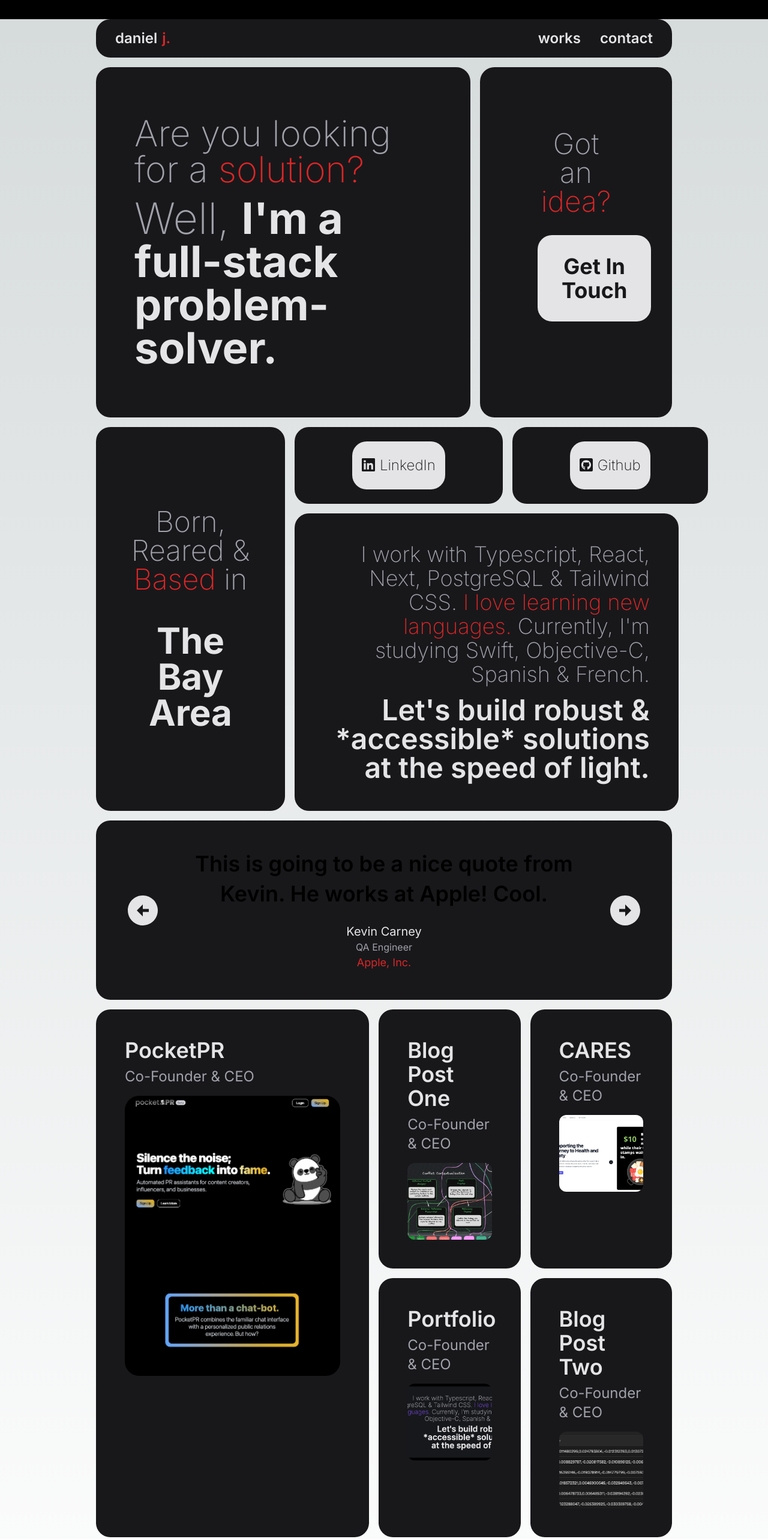
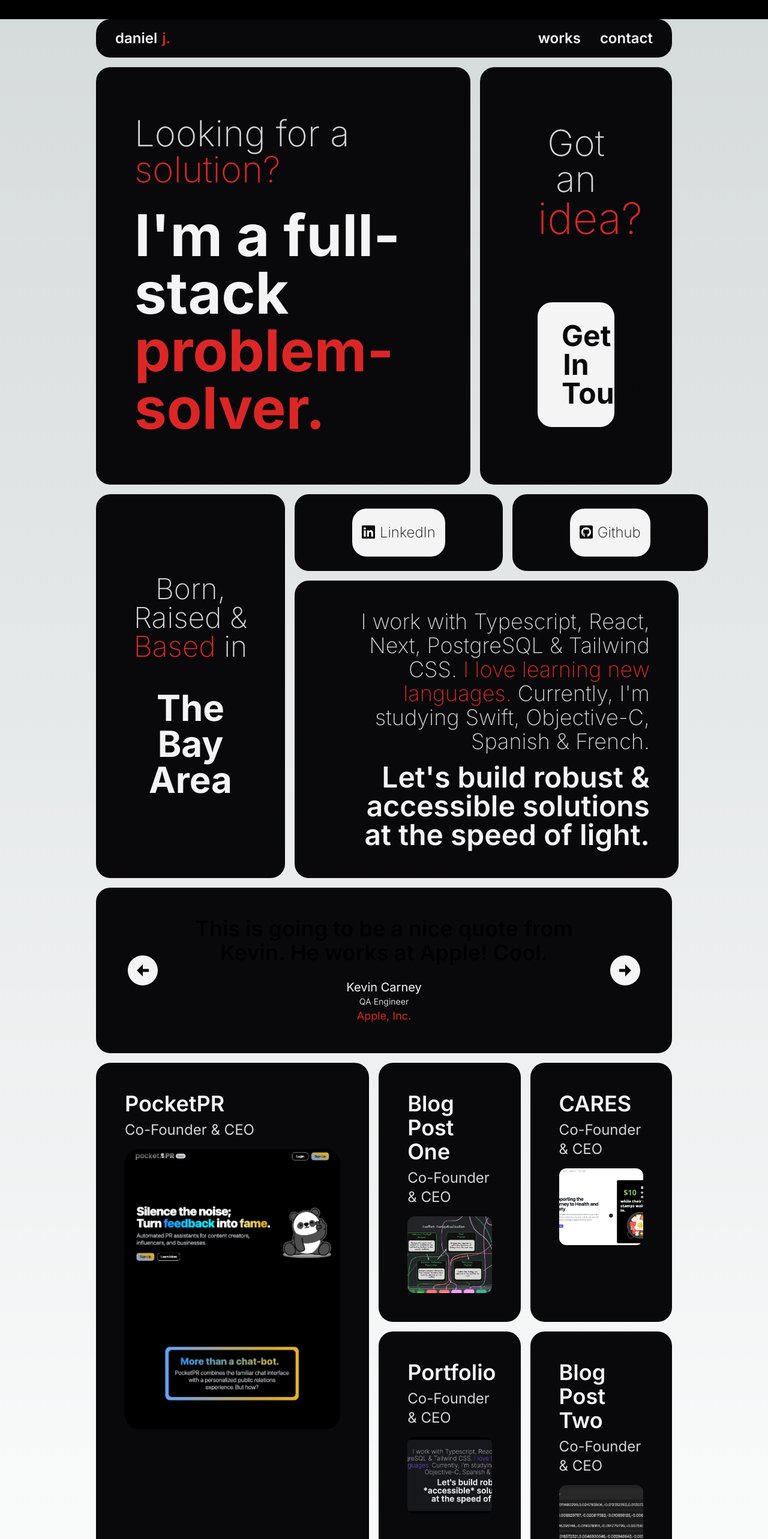
Before and after one commit to oconnorjohnson/portfolio, a Next.js app: page / in a window 1280 px wide. Shown: the top 2566 px of the page at 60% size. Built offline with nearby package versions, Linux system fonts and the light colour scheme.

Commit message:
pre test commit

```diff
--- a/app/page.tsx
+++ b/app/page.tsx
@@ -48,10 +48,10 @@ export default function Home() {
     <>
       <main className="mx-auto lg:w-3/4 2xl:w-2/3">
         {/* ------------------------------------NAVBAR------------------------------------ */}
-        <div className="mt-8 mx-4 lg:mx-0 p-4 flex justify-between grid-col-3 rounded-3xl bg-zinc-900">
+        <div className="mt-8 mx-4 lg:mx-0 p-4 flex justify-between grid-col-3 rounded-3xl bg-zinc-950">
           <Link
             href="/"
-            className="pl-4 text-2xl text-zinc-200 hover:text-red-600 transition-colors font-semibold"
+            className="pl-4 text-2xl text-zinc-100 hover:text-red-600 transition-colors font-semibold"
           >
             daniel{" "}
             <span className="text-red-600 hover:text-red-600 pl-0.5"> j.</span>
@@ -59,13 +59,13 @@ export default function Home() {
           <div className="hidden md:flex md:justify-end">
             <Link
               href="#"
-              className="pr-8 text-2xl text-zinc-200 transition-colors hover:text-red-600 font-semibold"
+              className="pr-8 text-2xl text-zinc-100 transition-colors hover:text-red-600 font-semibold"
             >
               works
             </Link>
             <Link
               href="#"
-              className="pr-4 text-2xl text-zinc-200 transition-colors hover:text-red-600 font-semibold"
+              className="pr-4 text-2xl text-zinc-100 transition-colors hover:text-red-600 font-semibold"
             >
               contact
             </Link>
@@ -80,19 +80,19 @@ export default function Home() {
 
         {/* ------------------------------------TOGGLE-MENU------------------------------------ */}
         {isSidebarOpen && (
-          <div className="fixed rounded-3xl top-0 left-0 w-full h-full bg-zinc-900 flex flex-col items-start pl-10 justify-end">
+          <div className="fixed rounded-3xl top-0 left-0 w-full h-full bg-zinc-950 flex flex-col items-start pl-10 justify-end">
             <button onClick={toggleSidebar} className="mb-4">
               <IoIosCloseCircle className="absolute top-8 right-8 text-6xl" />
             </button>
             <Link
               href="#"
-              className="text-6xl py-4 text-zinc-200 transition-colors hover:text-red-600 font-bold"
+              className="text-6xl py-4 text-zinc-100 transition-colors hover:text-red-600 font-bold"
             >
               works
             </Link>
             <Link
               href="#"
-              className="text-6xl py-4 pb-10 text-zinc-200 transition-colors hover:text-red-600 font-bold"
+              className="text-6xl py-4 pb-10 text-zinc-100 transition-colors hover:text-red-600 font-bold"
             >
               contact
             </Link>
@@ -102,25 +102,25 @@ export default function Home() {
         {/* ------------------------------------HERO------------------------------------ */}
         <div className="md:flex md:flex-row md:justify-between px-4 md:px-0">
           {/*Hero Card*/}
-          <div className="bg-zinc-900 my-4 flex flex-col justify-between rounded-3xl md:w-2/3 p-10 md:px-16 md:py-20">
-            <div className="text-4xl md:text-6xl leading-tight font-extralight pb-4 text-zinc-400">
-              Are you looking for a{" "}
-              <span className="text-red-600">solution?</span>
+          <div className="bg-zinc-950 my-4 flex flex-col justify-between rounded-3xl md:w-2/3 p-10 md:px-16 md:py-20">
+            <div className="text-4xl md:text-6xl pb-8 leading-tight font-extralight text-zinc-300">
+              Looking for a <span className="text-red-600">solution?</span>
             </div>
-            <div className="text-6xl md:text-7xl leading-tight font-bold text-zinc-200">
-              <span className="font-extralight text-zinc-400">Well, </span>
-              I&apos;m a full-stack problem-solver.
+            <div className="text-6xl md:text-8xl leading-tight font-bold text-zinc-100">
+              I&apos;m a full-stack{" "}
+              <span className="text-red-600">problem-solver.</span>
             </div>
           </div>
           {/*End Hero Card*/}
           <div className="px-2" />
           {/*Get In Touch Card*/}
-          <div className="bg-zinc-900 my-4 text-center rounded-3xl md:w-1/3 p-10 md:p-24">
-            <div className="text-4xl md:text-5xl leading-tight font-extralight pb-6 pt-2 text-zinc-400">
-              Got an <span className="text-red-600">idea?</span>
+          <div className="bg-zinc-950 my-4 flex flex-col justify-between text-center rounded-3xl md:w-1/3 p-10 md:p-24">
+            <div className="text-4xl md:text-6xl text-center leading-tight font-extralight pb-10 md:pb-0 text-zinc-300">
+              Got an{" "}
+              <span className="text-red-600 text-5xl md:text-7xl">idea?</span>
             </div>
-            <div className="py-1" />
-            <button className="text-3xl md:text-4xl bg-zinc-200 transition-colors hover:bg-zinc-900 hover:text-zinc-200 py-8 px-10 rounded-3xl leading-tight font-bold text-zinc-900">
+
+            <button className="text-4xl md:text-5xl bg-zinc-100 transition-colors hover:bg-zinc-950 hover:text-zinc-100 py-8 px-10 rounded-3xl leading-tight font-bold text-zinc-950">
               Get In Touch
             </button>
           </div>
@@ -130,12 +130,12 @@ export default function Home() {
         {/* ------------------------------------ABOUT------------------------------------ */}
         <div className="md:flex md:flex-row md:justify-between px-4 md:px-0">
           {/*Born and Based Card*/}
-          <div className="hidden md:flex bg-zinc-900 text-center flex-col justify-center rounded-3xl md:w-1/3 p-10 md:p-12">
-            <div className="text-4xl md:text-5xl leading-tight font-extralight  text-zinc-400">
-              Born, Reared & <span className="text-red-600">Based</span> in
+          <div className="hidden md:flex bg-zinc-950 text-center flex-col justify-center rounded-3xl md:w-1/3 p-10 md:p-12">
+            <div className="text-4xl md:text-5xl leading-tight font-extralight  text-zinc-300">
+              Born, Raised & <span className="text-red-600">Based</span> in
             </div>
 
-            <div className="text-5xl md:text-6xl  pt-12 px-10 leading-tight font-bold text-zinc-200">
+            <div className="text-5xl md:text-6xl  pt-12 px-10 leading-tight font-bold text-zinc-100">
               The Bay Area
             </div>
           </div>
@@ -145,10 +145,10 @@ export default function Home() {
             <div className="flex flex-row justify-between md:px-0">
               {/*LinkedIn Card*/}
 
-              <div className="bg-zinc-900 transition-colors  flex flex-row justify-center text-center px-4 sm:px-10 md:px-24 text-2xl font-bold text-zinc-200 rounded-3xl py-6 w-full">
+              <div className="bg-zinc-950 transition-colors  flex flex-row justify-center text-center px-4 sm:px-10 md:px-24 text-2xl font-bold text-zinc-100 rounded-3xl py-6 w-full">
                 <Link
                   href="https://www.linkedin.com/in/oconnorjohnson"
-                  className="flex flex-row justify-center text-center px-4  text-lg md:text-2xl font-extralight text-zinc-900 rounded-3xl py-6 bg-zinc-200 hover:text-zinc-200 hover:bg-zinc-900 transition-colors"
+                  className="flex flex-row justify-center text-center px-4  text-lg md:text-2xl font-extralight text-zinc-950 rounded-3xl py-6 bg-zinc-100 hover:text-zinc-100 hover:bg-zinc-950 transition-colors"
                 >
                   <FaLinkedin className="pr-2 text-3xl" />
                   <div>LinkedIn</div>
@@ -158,10 +158,13 @@ export default function Home() {
               {/*End LinkedIn Card*/}
               <div className="px-2" />
               {/*Github Card*/}
-              <div className="bg-zinc-900 flex flex-row justify-center transition-colors text-center px-4 sm:px-10 md:px-24 text-2xl font-bold   text-zinc-200 rounded-3xl py-6 w-full">
+              <div
+                id="socials"
+                className="bg-zinc-950 flex flex-row justify-center transition-colors text-center px-4 sm:px-10 md:px-24 text-2xl font-bold   text-zinc-100 rounded-3xl py-6 w-full"
+              >
                 <Link
                   href="https://www.github.com/oconnorjohnson"
-                  className="flex flex-row justify-center text-center px-4 text-lg md:text-2xl font-extralight text-zinc-900 rounded-3xl py-6 bg-zinc-200 hover:bg-zinc-900 hover:text-zinc-200 transition-colors"
+                  className="flex flex-row justify-center text-center px-4 text-lg md:text-2xl font-extralight text-zinc-950 rounded-3xl py-6 bg-zinc-100 hover:bg-zinc-950 hover:text-zinc-100 transition-colors"
                 >
                   <FaGithubSquare className="pr-2 text-3xl" />
                   <div>Github</div>
@@ -172,20 +175,20 @@ export default function Home() {
             </div>
             <div className="py-2 md:hidden" />
             {/*Born and Based Card*/}
-            <div className="flex bg-zinc-900 text-center flex-col justify-center rounded-3xl md:w-1/3 p-10 md:p-12 md:hidden">
-              <div className="text-3xl md:text-4xl leading-tight font-extralight pb-6 text-zinc-400">
-                Born, Reared & <span className="text-red-600">Based</span> in
+            <div className="flex bg-zinc-950 text-center flex-col justify-center rounded-3xl md:w-1/3 p-10 md:p-12 md:hidden">
+              <div className="text-3xl md:text-4xl leading-tight font-extralight pb-6 text-zinc-300">
+                Born, Raised & <span className="text-red-600">Based</span> in
               </div>
               <div className="py-1" />
-              <div className="text-3xl md:text-4xl px-10 rounded-3xl leading-tight font-bold text-zinc-200">
+              <div className="text-3xl md:text-4xl px-10 rounded-3xl leading-tight font-bold text-zinc-100">
                 The Bay Area
               </div>
             </div>
             {/*End Born and Based Card*/}
             <div className="py-2" />
             {/*About Card*/}
-            <div className="bg-zinc-900 rounded-3xl p-10 md:p-12">
-              <div className="text-2xl text-start md:text-end md:text-4xl leading-tight font-extralight pb-4 text-zinc-400">
+            <div className="bg-zinc-950 rounded-3xl p-10 md:p-12">
+              <div className="text-2xl text-start md:text-end md:text-4xl leading-tight font-extralight pb-4 text-zinc-300">
                 I work with Typescript, React, Next, PostgreSQL & Tailwind CSS.{" "}
                 <span className="text-red-600">
                   I love learning new languages.
@@ -193,8 +196,8 @@ export default function Home() {
                 Currently, I&apos;m studying Swift, Objective-C, Spanish &
                 French.
               </div>
-              <div className="text-3xl text-start md:text-end md:text-5xl leading-tight font-semibold text-zinc-200">
-                Let&apos;s build robust & *accessible* solutions{" "}
+              <div className="text-3xl text-start md:text-end md:text-5xl leading-tight font-semibold text-zinc-100">
+                Let&apos;s build robust & accessible solutions{" "}
                 <br className="hidden lg:block" /> at the speed of light.
               </div>
             </div>
@@ -207,35 +210,35 @@ export default function Home() {
         <div className="flex flex-col md:flex-row ">
           {/*Testimonial Card*/}
           <div className="px-4 md:px-0 w-full">
-            <div className="p-10 md:p-12 w-full min-w-full rounded-3xl bg-zinc-900 flex flex-col items-center">
+            <div className="py-8 px-4 md:p-12 w-full min-w-full rounded-3xl bg-zinc-950 flex flex-col items-center">
               <div className="relative w-full flex items-center justify-between">
                 <button
-                  className="text-6xl text-zinc-200 hover:text-red-600 transition-colors"
+                  className="text-6xl text-zinc-100 hover:text-red-600 transition-colors"
                   aria-label="Previous quote"
                   onClick={prevTestimonial}
                 >
                   <MdArrowCircleLeft />
                 </button>
-                <div className="flex flex-col justify-center items-center px-4">
-                  <blockquote className="text-4xl text-center font-semibold leading-snug">
+                <div className="flex flex-col justify-center items-center px-2 md:px-4">
+                  <blockquote className="text-xl md:text-4xl text-center font-semibold leading-snug">
                     {testimonials[currentTestimonial].quote}
                   </blockquote>
-                  <div className="mt-6 flex text-center">
+                  <div className="pt-2 md:pt-6 flex text-center">
                     <div className="">
-                      <h4 className="text-xl text-zinc-200">
+                      <h4 className="text-lg md:text-xl text-zinc-100">
                         {testimonials[currentTestimonial].name}
                       </h4>
-                      <h4 className="text-md text-zinc-400">
+                      <h4 className="text-sm md:text-md text-zinc-300">
                         {testimonials[currentTestimonial].position}
                       </h4>
-                      <p className="text-lg text-red-600">
+                      <p className="text-md md:text-lg text-red-600">
                         {testimonials[currentTestimonial].company}
                       </p>
                     </div>
                   </div>
                 </div>
                 <button
-                  className="text-6xl text-zinc-200 hover:text-red-600 transition-colors"
+                  className="text-6xl text-zinc-100 hover:text-red-600 transition-colors"
                   aria-label="Next quote"
                   onClick={nextTestimonial}
                 >
@@ -255,13 +258,13 @@ export default function Home() {
         <div className="flex flex-col md:flex-row px-4 md:px-0">
           {/*PocketPR Card*/}
           <Link href="/">
-            <div className="flex flex-col bg-zinc-900 hover:bg-zinc-800 rounded-3xl h-full p-12">
+            <div className="flex flex-col bg-zinc-950 hover:bg-zinc-800 rounded-3xl h-full p-12">
               <div className="flex flex-row">
                 <div className="flex flex-col">
-                  <h1 className="text-zinc-200 font-semibold text-3xl md:text-4xl">
+                  <h1 className="text-zinc-100 font-semibold text-3xl md:text-4xl">
                     PocketPR
                   </h1>
-                  <h2 className="font-ultralight text-xl md:text-2xl pt-2 pb-4 text-zinc-400">
+                  <h2 className="font-ultralight text-xl md:text-2xl pt-2 pb-4 text-zinc-300">
                     Co-Founder & CEO
                   </h2>
                 </div>
@@ -281,13 +284,13 @@ export default function Home() {
           {/*Projects & Blog Grid*/}
           <div className="grid grid-col md:grid-cols-2 gap-4 md:w-2/3">
             <Link href="/">
-              <div className="bg-zinc-900 hover:bg-zinc-800 rounded-3xl h-full p-12">
+              <div className="bg-zinc-950 hover:bg-zinc-800 rounded-3xl h-full p-12">
                 <div className="flex flex-row">
                   <div className="flex flex-col">
-                    <h1 className="text-zinc-200 font-semibold text-3xl md:text-4xl">
+                    <h1 className="text-zinc-100 font-semibold text-3xl md:text-4xl">
                       Blog Post One
                     </h1>
-                    <h2 className="font-ultralight text-xl md:text-2xl pt-2 pb-4 text-zinc-400">
+                    <h2 className="font-ultralight text-xl md:text-2xl pt-2 pb-4 text-zinc-300">
                       Co-Founder & CEO
                     </h2>
                   </div>
@@ -307,13 +310,13 @@ export default function Home() {
               </div>
             </Link>
             <Link href="/">
-              <div className="bg-zinc-900 hover:bg-zinc-800 rounded-3xl h-full p-12">
+              <div className="bg-zinc-950 hover:bg-zinc-800 rounded-3xl h-full p-12">
                 <div className="flex flex-row">
                   <div className="flex flex-col">
-                    <h1 className="text-zinc-200 font-semibold text-3xl md:text-4xl">
+                    <h1 className="text-zinc-100 font-semibold text-3xl md:text-4xl">
                       CARES
                     </h1>
-                    <h2 className="font-ultralight text-xl md:text-2xl pt-2 pb-4 text-zinc-400">
+                    <h2 className="font-ultralight text-xl md:text-2xl pt-2 pb-4 text-zinc-300">
                       Co-Founder & CEO
                     </h2>
                   </div>
@@ -333,13 +336,13 @@ export default function Home() {
               </div>
             </Link>
             <Link href="/">
-              <div className="bg-zinc-900 hover:bg-zinc-800 rounded-3xl h-full p-12">
+              <div className="bg-zinc-950 hover:bg-zinc-800 rounded-3xl h-full p-12">
                 <div className="flex flex-row">
                   <div className="flex flex-col">
-                    <h1 className="text-zinc-200 font-semibold text-3xl md:text-4xl">
+                    <h1 className="text-zinc-100 font-semibold text-3xl md:text-4xl">
                       Portfolio
                     </h1>
-                    <h2 className="font-ultralight text-xl md:text-2xl pt-2 pb-4 text-zinc-400">
+                    <h2 className="font-ultralight text-xl md:text-2xl pt-2 pb-4 text-zinc-300">
                       Co-Founder & CEO
                     </h2>
                   </div>
@@ -359,13 +362,13 @@ export default function Home() {
               </div>
             </Link>
             <Link href="/">
-              <div className="bg-zinc-900 hover:bg-zinc-800 rounded-3xl h-full p-12">
+              <div className="bg-zinc-950 hover:bg-zinc-800 rounded-3xl h-full p-12">
                 <div className="flex flex-row">
                   <div className="flex flex-col">
-                    <h1 className="text-zinc-200 font-semibold text-3xl md:text-4xl">
+                    <h1 className="text-zinc-100 font-semibold text-3xl md:text-4xl">
                       Blog Post Two
                     </h1>
-                    <h2 className="font-ultralight text-xl md:text-2xl pt-2 pb-4 text-zinc-400">
+                    <h2 className="font-ultralight text-xl md:text-2xl pt-2 pb-4 text-zinc-300">
                       Co-Founder & CEO
                     </h2>
                   </div>
@@ -391,8 +394,8 @@ export default function Home() {
 
         {/* ------------------------------------CONTACT-FORM------------------------------------ */}
         <div className="px-4 md:px-0">
-          <div className="p-12 py-12 grid grid-cols-1 md:grid-cols-2 text-md md:text-3xl rounded-3xl bg-zinc-900">
-            <div className="flex justify-start py-2 md:p-4 mx-auto font-semibold">
+          <div className="p-8 grid grid-cols-1 md:grid-cols-2 text-md md:text-3xl rounded-3xl bg-zinc-950">
+            <div className="flex justify-start pb-4 md:p-4 mx-auto font-semibold">
               Interested in working{" "}
               <span className="text-red-600 hover:text-red-600 pl-2">
                 {" "}
@@ -401,7 +404,7 @@ export default function Home() {
             </div>
             <Link
               href="mailto:recruitme@danielojohnson.com"
-              className="flex justify-center text-md md:text-3xl text-red-600 hover:text-zinc-200 rounded-3xl py-4 px-12 bg-zinc-200 hover:bg-zinc-900 transition-colors font-semibold"
+              className="flex justify-center text-sm md:text-3xl text-red-600 hover:text-zinc-100 rounded-3xl py-4 px-12 bg-zinc-100 hover:bg-zinc-950 transition-colors font-semibold"
             >
               recruitme@danielojohnson.com
             </Link>
@@ -410,14 +413,14 @@ export default function Home() {
         <div className="py-2" />
         {/* ------------------------------------FOOTER------------------------------------ */}
 
-        <div className="mx-4 lg:mx-0 p-4 flex justify-between rounded-3xl bg-zinc-900">
+        <div className="mx-4 lg:mx-0 p-4 flex justify-between rounded-3xl bg-zinc-950">
           <Link
             href="/"
-            className="pl-4 text-lg md:text-2xl text-zinc-200 hover:text-white transition-colors font-semibold"
+            className="pl-4 text-lg md:text-2xl text-zinc-100 hover:text-white transition-colors font-semibold"
           >
             daniel <span className="text-red-600 pl-0.5"> j.</span>
           </Link>
-          <div className="pr-4 text-lg md:text-2xl text-zinc-200 transition-colors font-semibold">
+          <div className="pr-4 text-lg md:text-2xl text-zinc-100 transition-colors font-semibold">
             Let&apos;s build, <span className="text-red-600">quickly.</span>
           </div>
         </div>
--- a/package.json
+++ b/package.json
@@ -9,7 +9,6 @@
     "lint": "next lint"
   },
   "dependencies": {
-    "framer-motion": "^10.12.5-alpha.1",
     "next": "14.0.3",
     "react": "^18",
     "react-dom": "^18",
@@ -22,6 +21,7 @@
     "autoprefixer": "^10.0.1",
     "eslint": "^8",
     "eslint-config-next": "14.0.3",
+    "framer-motion": "^10.16.15",
     "postcss": "^8",
     "tailwindcss": "^3.3.0",
     "typescript": "^5"
```
Also changed, not shown: 1 other file (tests, documents, lock files or other folders).
